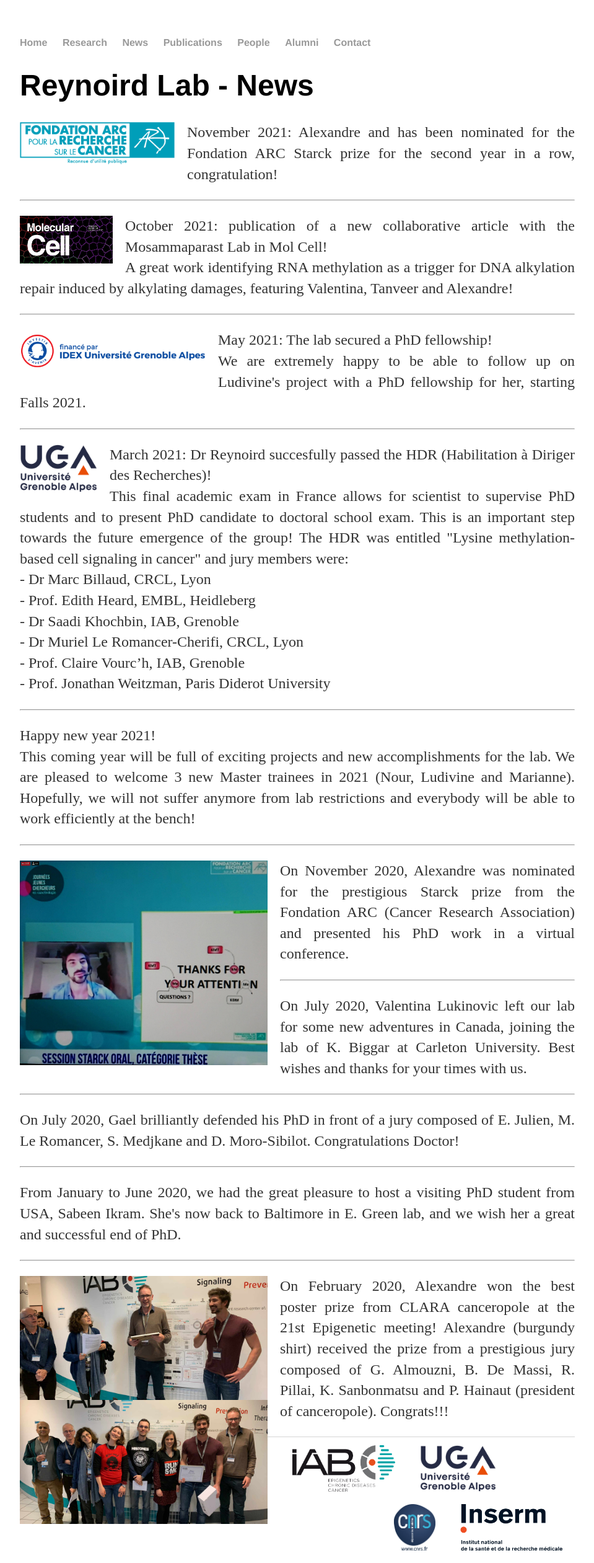
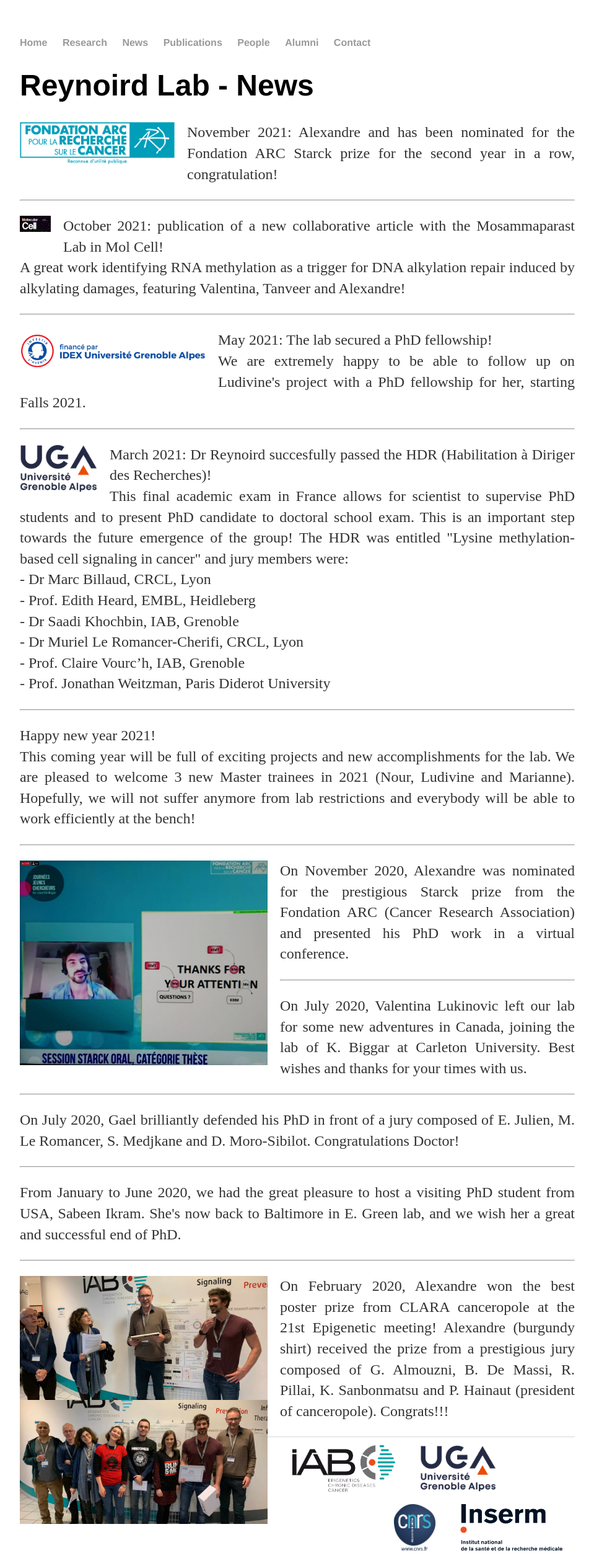
Before and after one commit to Reynoird-Lab/Reynoird-lab.github.io, a Jekyll site: the page built from News/index.html, in a window 1280 px wide. Shown: the whole page at 62% size, without its empty margins (160-1119 px from the left). Built offline with Jekyll 4.4.1, drawn with Linux system fonts in a browser that asks for light colours; Markdown is read by kramdown in place of the engine named in the settings.

Commit message:
Update index.html

```diff
--- a/News/index.html
+++ b/News/index.html
@@ -16,7 +16,7 @@
 <hr>
 
 <div class="div-categoryContainer">
-  <img src="https://reynoird-lab.github.io/Images/MolCell.jpg" title="Mol Cell cover" width="150" style="margin: 0px 20px 10px 0px;" class="picture-left">
+  <img src="https://reynoird-lab.github.io/Images/MolCell.jpg" title="Mol Cell cover" width="50" style="margin: 0px 20px 10px 0px;" class="picture-left">
   <div class="paragraph-right">
     <p align="justify"> October 2021: publication of a new collaborative article with the Mosammaparast Lab in Mol Cell! <br > A great work identifying RNA methylation as a trigger for DNA alkylation repair induced by alkylating damages, featuring Valentina, Tanveer and Alexandre!</p>
 	</div>
```
